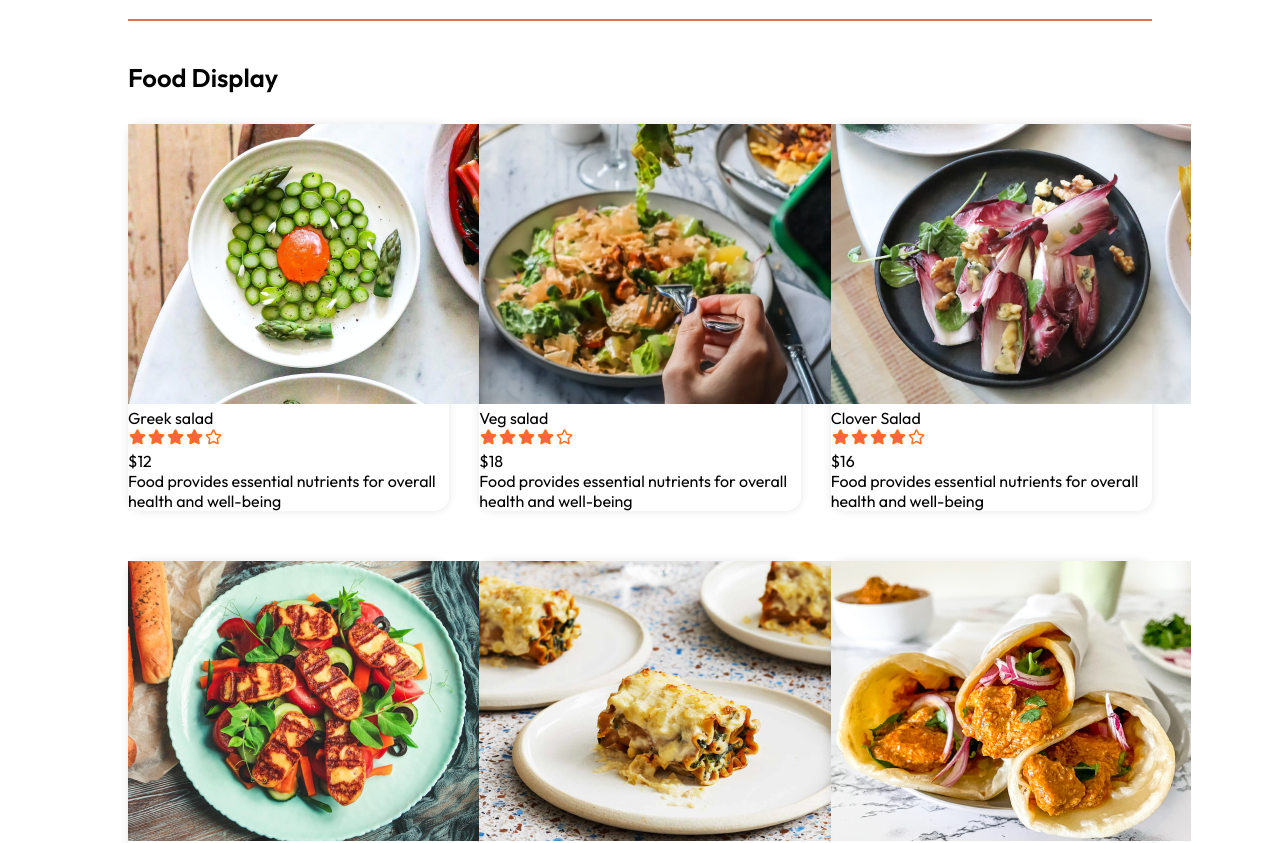
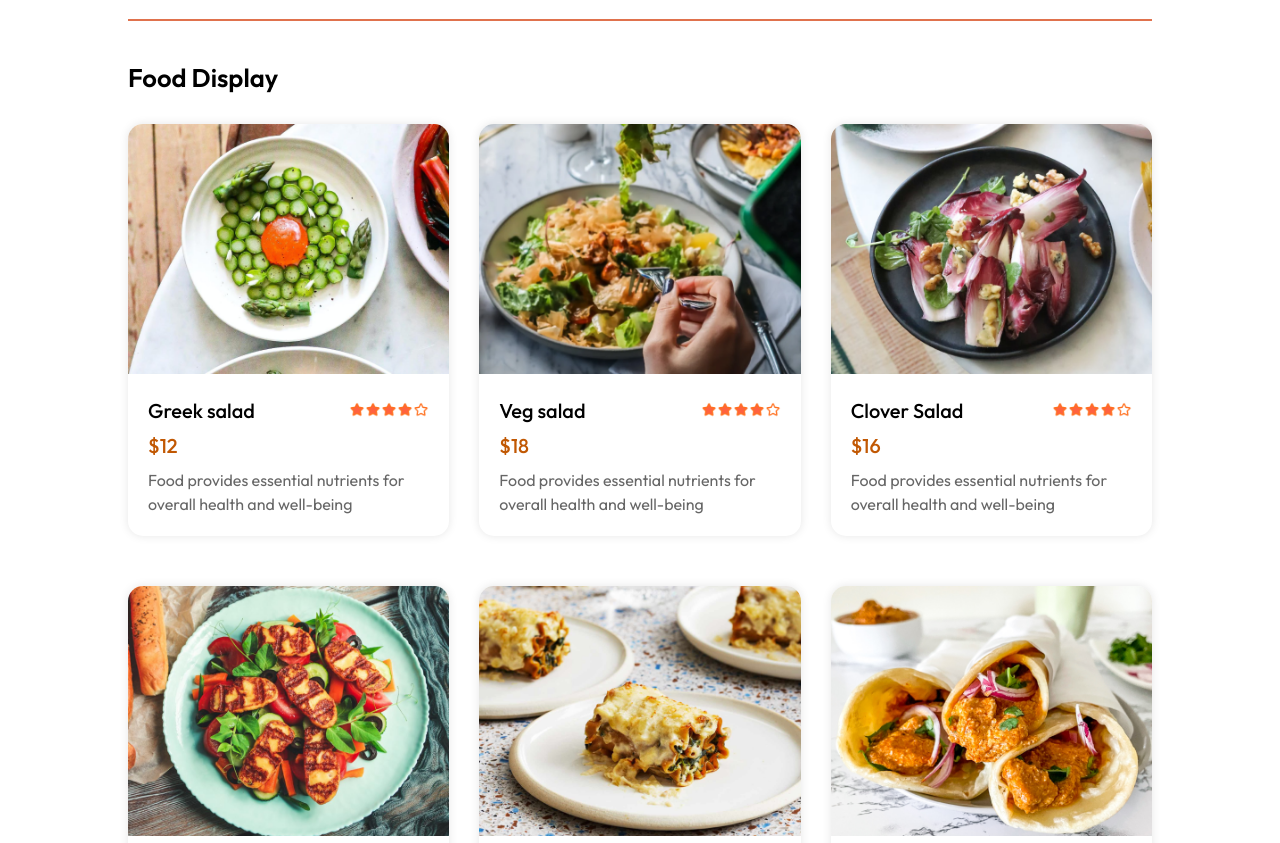
Before and after one commit to Heshani833/Full-Stack-Food-Delivery-Website, a React (Vite) app: page / in a window 1280 px wide. Shown: the part 1080-1923 px from the top of the page. Built offline with nearby package versions, Linux system fonts and the light colour scheme.

Commit message:
FoodItem styling

```diff
--- a/src/components/FoodItem/FoodItem.css
+++ b/src/components/FoodItem/FoodItem.css
@@ -5,3 +5,42 @@
   box-shadow: 0px 0px 10px rgba(0, 0, 0, 0.1);
   transition: 0.3s ease-in-out;
 }
+
+.food-item-image {
+  width: 100%;
+  border-radius: 15px 15px 0 0;
+}
+
+.food-item-info {
+  padding: 20px;
+}
+
+.food-item-name-rating {
+  display: flex;
+  justify-content: space-between;
+  align-items: center;
+  margin-bottom: 10px;
+}
+
+.food-item-name-rating p {
+  font-size: 20px;
+  font-weight: 500;
+}
+
+.food-item-name-rating img {
+  width: 80px;
+}
+
+.food-item-desc {
+  font-size: 16px;
+  color: #666;
+  line-height: 1.5;
+  margin-top: 10px;
+}
+
+.food-item-price {
+  color: rgb(193, 88, 3);
+  font-size: 20px;
+  font-weight: 500;
+  margin: 10px 0;
+}
```
